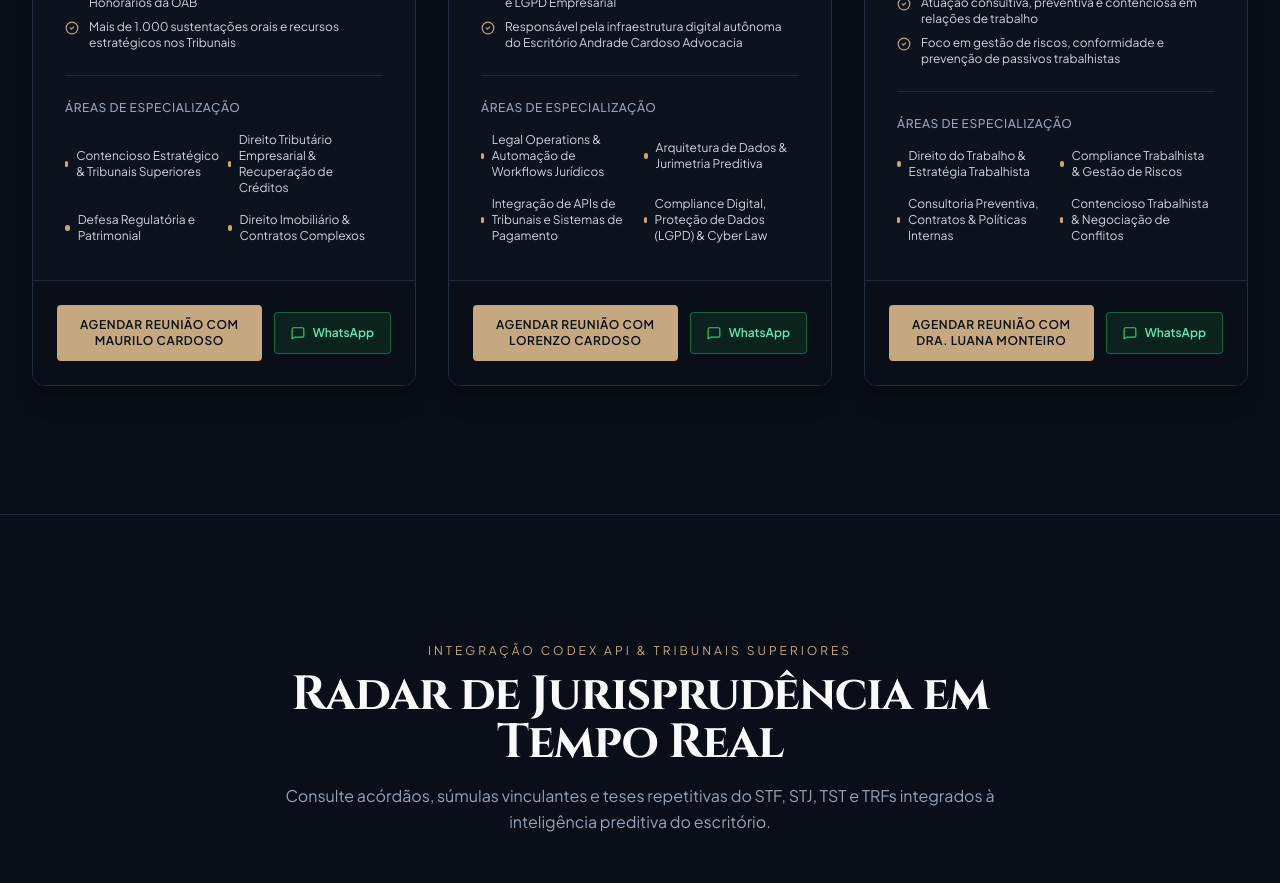
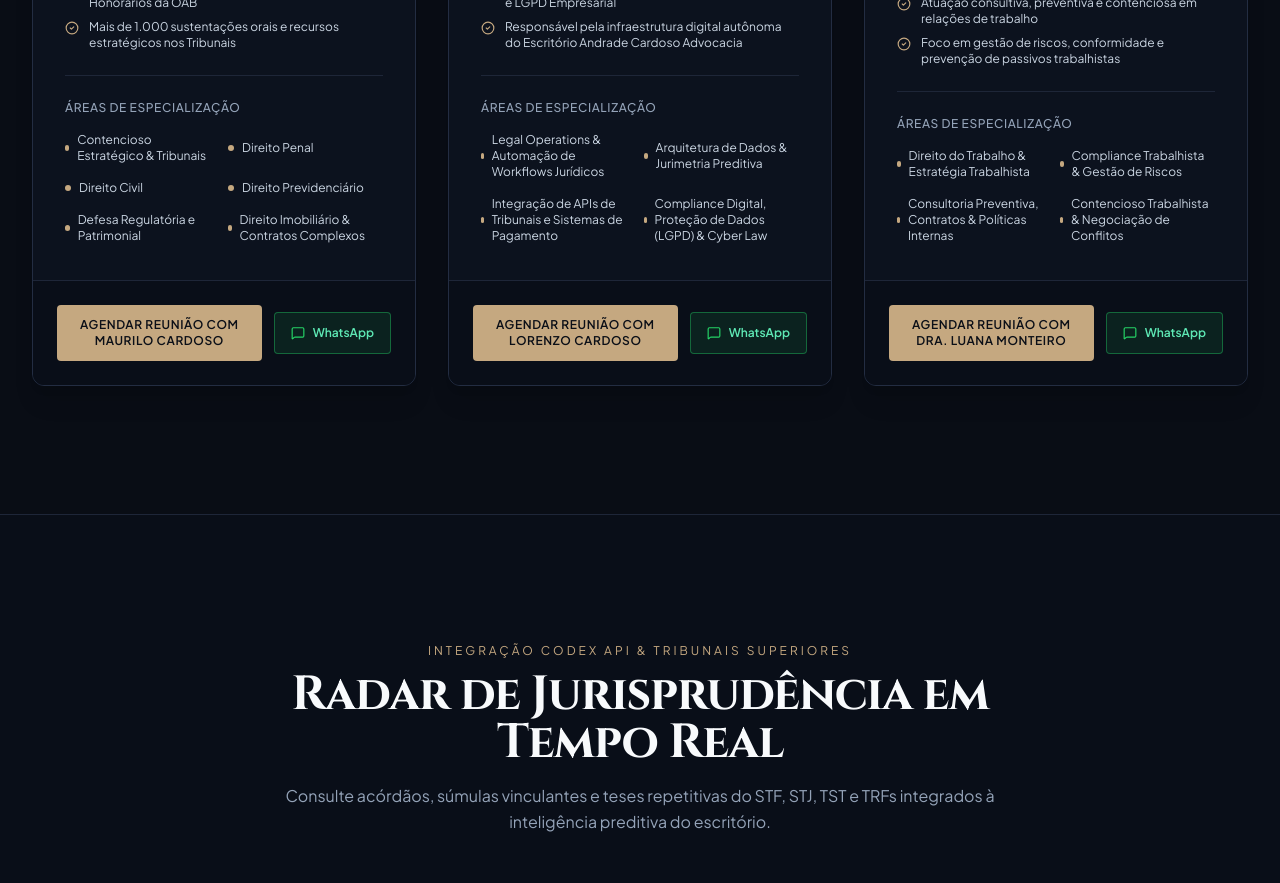
Before and after one commit to slevenkevelera-tech/Andrade_Cardoso_Advocacia, a React (Vite) app: page / in a window 1280 px wide. Shown: the part 2380-3263 px from the top of the page. Built offline with nearby package versions, Linux system fonts and the light colour scheme; no server answers; the database is empty.

Commit message:
fix: atualizar especialidades juridicas de Maurilo

```diff
--- a/src/data/mockData.ts
+++ b/src/data/mockData.ts
@@ -15,8 +15,10 @@ export const PARTNERS_DATA: Partner[] = [
       'Mais de 1.000 sustentações orais e recursos estratégicos nos Tribunais',
     ],
     specialties: [
-      'Contencioso Estratégico & Tribunais Superiores',
-      'Direito Tributário Empresarial & Recuperação de Créditos',
+      'Contencioso Estratégico & Tribunais',
+      'Direito Penal',
+      'Direito Civil',
+      'Direito Previdenciário',
       'Defesa Regulatória e Patrimonial',
       'Direito Imobiliário & Contratos Complexos',
     ],
```
